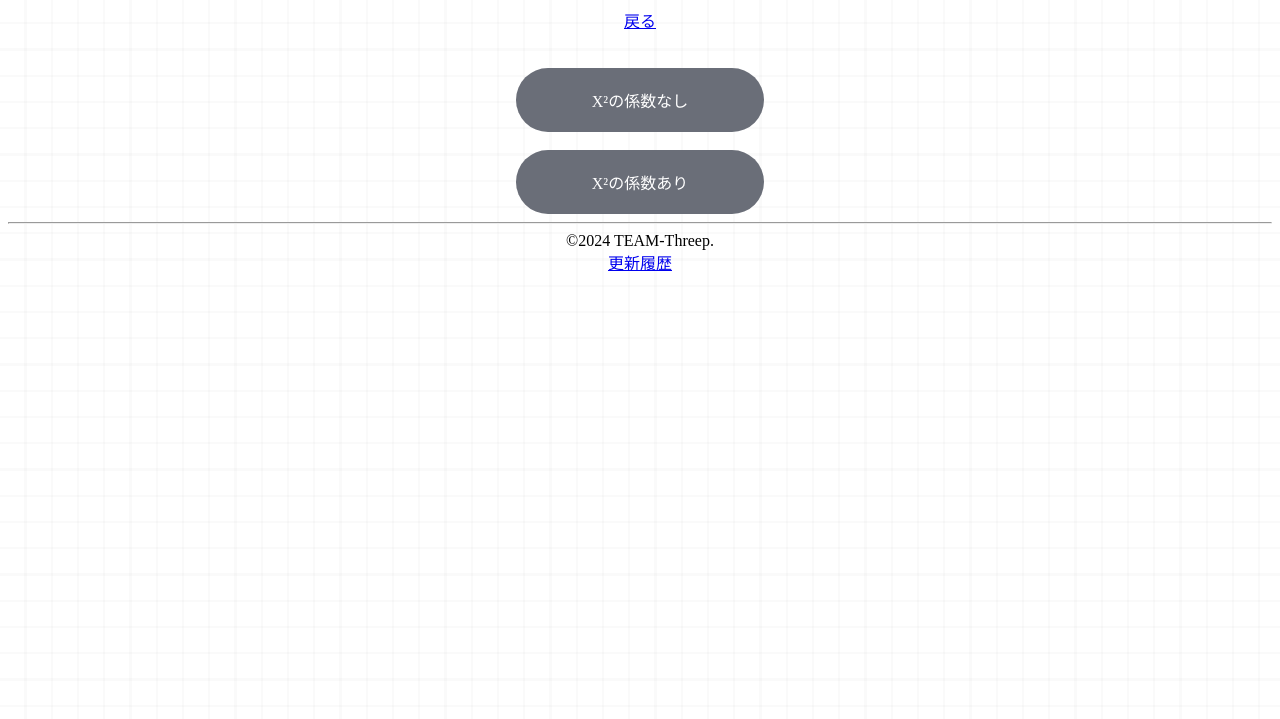
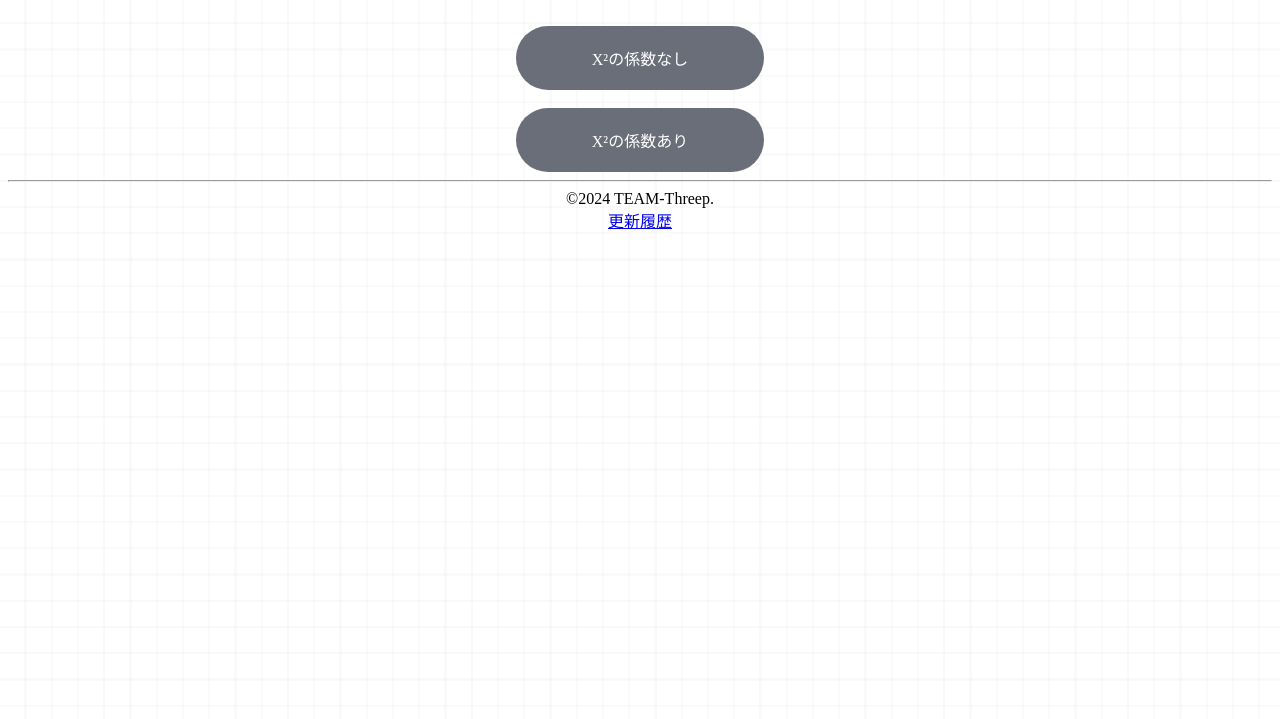
Before and after one commit to naka267/insuubunkai, a plain HTML site: page index.html in a window 1280 px wide. Shown: the part 81-800 px from the top of the page. Drawn offline with Linux system fonts and the light colour scheme.

Commit message:
Update index.html

```diff
--- a/index.html
+++ b/index.html
@@ -9,7 +9,6 @@
   <div class="bg_pattern Paper_v2"></div>
   <center>
     <h1>メニュー</h1>
-    <a href="javascript:history.back();">戻る</a><br><br>
 
 <br>
 
```
